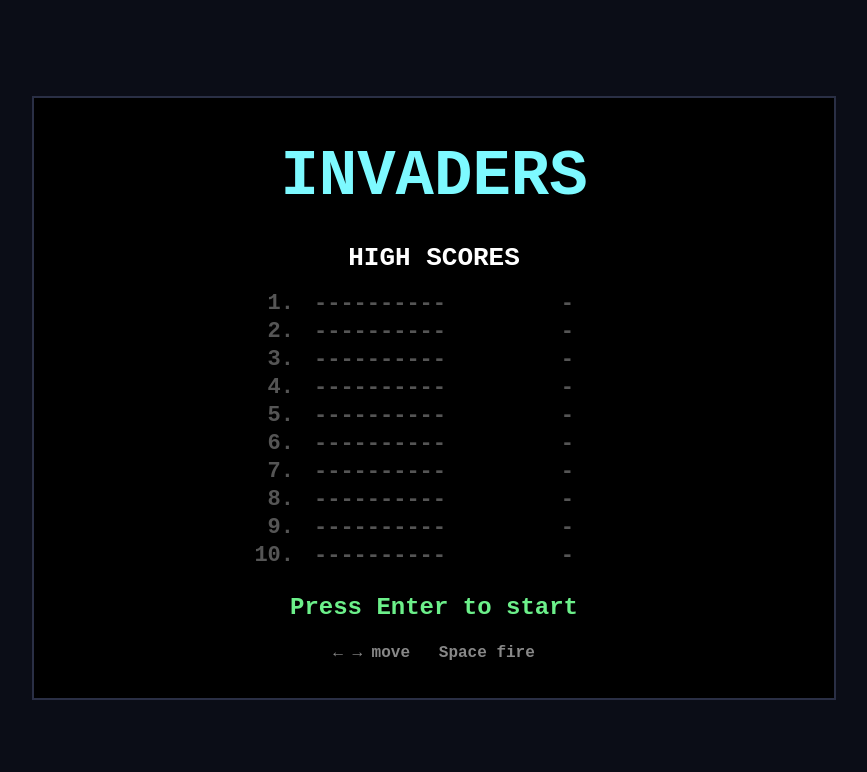
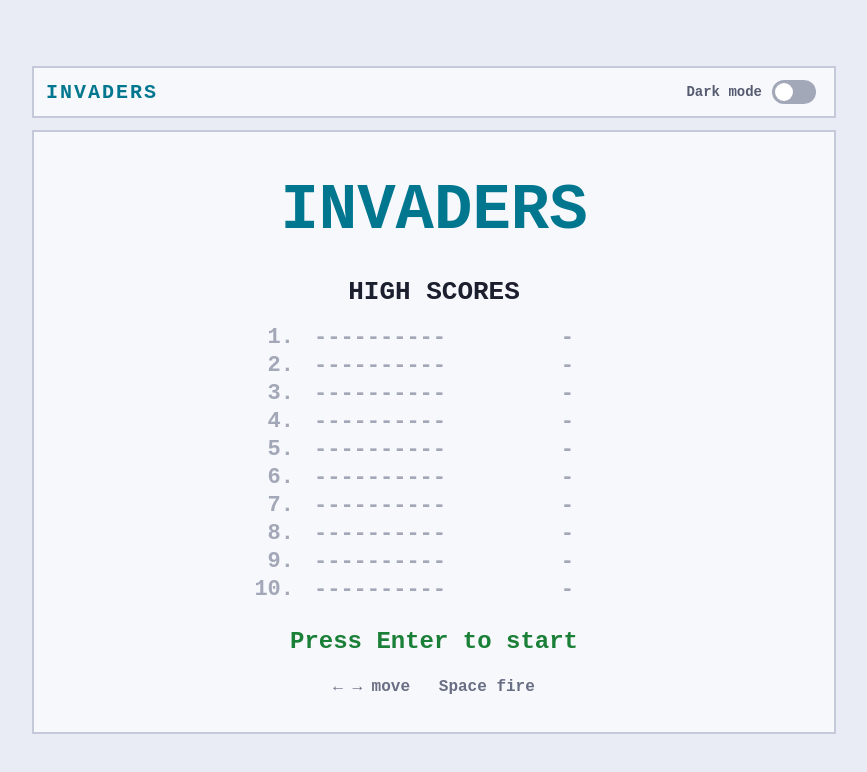
Before and after one commit to Mokolea/test-invaders, a plain HTML site: page index.html in a window 1280 px wide. Shown: the whole page, without its empty margins (206-1073 px from the left). Drawn offline with Linux system fonts and the light colour scheme.

Commit message:
Add light/dark theme with a header toggle switch
The existing look becomes the dark theme; a new light theme darkens the
neon hues to keep at least 4.5:1 contrast on its off-white background.
A header bar above the canvas holds the switch. The choice is saved in
localStorage (invaders.theme) and defaults to the system preference.
Canvas colours move into PALETTES in config.js, and aliens store a row
index so a theme switch recolours them mid-wave.

Co-Authored-By: Claude Opus 5.5 <noreply@anthropic.com>

```diff
--- a/index.html
+++ b/index.html
@@ -3,9 +3,28 @@
 <head>
 <meta charset="UTF-8">
 <title>Invaders</title>
+<script>
+  // Pick the theme before the first paint so the page doesn't flash.
+  // Saved choice first, then the system preference, then dark.
+  (function () {
+    var theme = null;
+    try { theme = localStorage.getItem("invaders.theme"); } catch (e) {}
+    if (theme !== "light" && theme !== "dark") {
+      theme = window.matchMedia && window.matchMedia("(prefers-color-scheme: light)").matches ? "light" : "dark";
+    }
+    document.documentElement.dataset.theme = theme;
+  })();
+</script>
 <link rel="stylesheet" href="style.css">
 </head>
 <body>
+<header id="topbar">
+  <span class="brand">INVADERS</span>
+  <button id="theme-toggle" type="button" role="switch" aria-checked="true" aria-label="Dark mode">
+    <span class="toggle-label">Dark mode</span>
+    <span class="toggle-track" aria-hidden="true"><span class="toggle-knob"></span></span>
+  </button>
+</header>
 <div id="stage">
   <canvas id="game" width="800" height="600"></canvas>
   <input id="name-input" type="text" hidden autocomplete="off" spellcheck="false" aria-label="Your name">
--- a/js/config.js
+++ b/js/config.js
@@ -20,7 +20,50 @@ const ALIEN_GAP_Y = 18;
 const ALIEN_STEP_DOWN = 20;
 const ALIEN_BASE_SPEED = 40;   // px per second at full formation
 const ALIEN_MAX_SPEED = 260;   // px per second when one alien is left
-const ROW_COLORS = ["#ff5a7a", "#ffb84d", "#ffe45c", "#6cf08a", "#5ac8ff"];
+
+// --- Colour themes ---
+// Every canvas colour, per theme. The page colours are the CSS tokens in
+// style.css; keep bg/border in step with them. The light theme darkens the
+// neon hues so text and sprites keep at least 4.5:1 contrast on its background.
+const PALETTES = {
+  dark: {
+    bg: "#000",
+    line: "#2a2f45",        // ground line, empty ammo pips, reload bar track
+    text: "#fff",           // score, shots, overlay text
+    accent: "#7df9ff",      // player, lives, title, ammo pips
+    danger: "#ff5a7a",      // GAME OVER, LIFE LOST, RELOADING
+    warn: "#ffb84d",        // reload progress
+    highlight: "#ffe45c",   // new high score
+    success: "#6cf08a",     // "Press Enter", WAVE banner
+    secondary: "#ccc",      // high-score entries
+    muted: "#aaa",          // wave number, hints
+    faint: "#888",          // controls help
+    empty: "#555",          // empty high-score slots
+    eyes: "#000",
+    overlayStrong: "rgba(0, 0, 0, 0.75)",
+    overlay: "rgba(0, 0, 0, 0.6)",
+    rows: ["#ff5a7a", "#ffb84d", "#ffe45c", "#6cf08a", "#5ac8ff"],
+  },
+  light: {
+    bg: "#f7f8fc",
+    line: "#c5cadb",
+    text: "#1b1f2e",
+    accent: "#00778f",
+    danger: "#c8143c",
+    warn: "#a85600",
+    highlight: "#8a6d00",
+    success: "#1a7f37",
+    secondary: "#3d4357",
+    muted: "#555b70",
+    faint: "#686e84",
+    empty: "#a3a8b8",
+    eyes: "#f7f8fc",
+    overlayStrong: "rgba(247, 248, 252, 0.85)",
+    overlay: "rgba(247, 248, 252, 0.7)",
+    rows: ["#c8143c", "#a85600", "#8a6d00", "#1a7f37", "#0b6db5"],
+  },
+};
+let palette = PALETTES.dark;   // set by applyTheme() in main.js
 
 const PLAYER_W = 48;
 const PLAYER_H = 18;
--- a/js/game.js
+++ b/js/game.js
@@ -21,7 +21,7 @@ function startWave() {
       aliens.push({
         x: startX + c * (ALIEN_W + ALIEN_GAP_X),
         y: startY + r * (ALIEN_H + ALIEN_GAP_Y),
-        color: ROW_COLORS[r % ROW_COLORS.length],
+        row: r % palette.rows.length, // colour index, looked up when drawing so a theme switch recolours
         points: (rows - r) * 10, // top row is worth the most
       });
     }
--- a/js/main.js
+++ b/js/main.js
@@ -32,9 +32,41 @@ nameInput.addEventListener("keydown", (e) => {
   }
 });
 
+// --- Light/dark theme ---
+// The inline script in index.html picks the starting theme before first paint.
+const THEME_STORAGE_KEY = "invaders.theme";
+const themeToggle = document.getElementById("theme-toggle");
+
+function applyTheme(name, save) {
+  if (!PALETTES[name]) name = "dark";
+  document.documentElement.dataset.theme = name;
+  palette = PALETTES[name];
+  themeToggle.setAttribute("aria-checked", String(name === "dark"));
+  if (save) {
+    try {
+      localStorage.setItem(THEME_STORAGE_KEY, name);
+    } catch (e) {
+      // Storage blocked: the theme still applies for this session.
+    }
+  }
+}
+
+themeToggle.addEventListener("click", (e) => {
+  applyTheme(palette === PALETTES.dark ? "light" : "dark", true);
+  // After a mouse click, hand the keyboard back to the game so Space fires
+  // instead of toggling again. Keyboard users (detail === 0) keep focus.
+  if (e.detail > 0) {
+    if (state === "enterName") nameInput.focus();
+    else themeToggle.blur();
+  }
+});
+
+applyTheme(document.documentElement.dataset.theme, false);
+
 // --- Game input ---
 window.addEventListener("keydown", (e) => {
   if (e.target === nameInput) return; // typing a name, not playing
+  if (e.target === themeToggle) return; // Space/Enter operate the switch
   if (state === "enterName") {
     // Focus was lost (e.g. a click elsewhere): take it back, and still let
     // Enter save the name instead of swallowing it.
--- a/js/render.js
+++ b/js/render.js
@@ -3,7 +3,7 @@
 // --- Drawing ---
 function drawPlayer() {
   const x = player.x, y = PLAYER_Y;
-  ctx.fillStyle = "#7df9ff";
+  ctx.fillStyle = palette.accent;
   ctx.fillRect(x, y + 8, PLAYER_W, PLAYER_H - 8);
   ctx.fillRect(x + 6, y + 4, PLAYER_W - 12, 4);
   ctx.fillRect(x + PLAYER_W / 2 - 4, y - 4, 8, 8);
@@ -11,7 +11,7 @@ function drawPlayer() {
 
 function drawAlien(a, frame) {
   const x = a.x, y = a.y;
-  ctx.fillStyle = a.color;
+  ctx.fillStyle = palette.rows[a.row];
   // body
   ctx.fillRect(x + 6, y + 4, ALIEN_W - 12, ALIEN_H - 10);
   ctx.fillRect(x, y + 8, ALIEN_W, 8);
@@ -27,7 +27,7 @@ function drawAlien(a, frame) {
     ctx.fillRect(x + ALIEN_W - 16, y + ALIEN_H - 6, 6, 6);
   }
   // eyes
-  ctx.fillStyle = "#000";
+  ctx.fillStyle = palette.eyes;
   ctx.fillRect(x + 11, y + 9, 4, 4);
   ctx.fillRect(x + ALIEN_W - 15, y + 9, 4, 4);
 }
@@ -41,15 +41,15 @@ function drawCenteredText(text, y, size, color) {
 }
 
 function drawStartScreen(time) {
-  drawCenteredText("INVADERS", 80, 64, "#7df9ff");
-  drawCenteredText("HIGH SCORES", 160, 26, "#fff");
+  drawCenteredText("INVADERS", 80, 64, palette.accent);
+  drawCenteredText("HIGH SCORES", 160, 26, palette.text);
 
   ctx.font = 'bold 22px "Courier New", monospace';
   ctx.textBaseline = "middle";
   for (let i = 0; i < HIGH_SCORE_COUNT; i++) {
     const y = 205 + i * 28;
     const entry = highScores[i];
-    ctx.fillStyle = i === highlightIndex ? "#ffe45c" : entry ? "#ccc" : "#555";
+    ctx.fillStyle = i === highlightIndex ? palette.highlight : entry ? palette.secondary : palette.empty;
     ctx.textAlign = "right";
     ctx.fillText(`${i + 1}.`, 260, y);
     ctx.textAlign = "left";
@@ -59,25 +59,25 @@ function drawStartScreen(time) {
   }
 
   if (Math.floor(time / 500) % 2 === 0) {
-    drawCenteredText("Press Enter to start", 510, 24, "#6cf08a");
+    drawCenteredText("Press Enter to start", 510, 24, palette.success);
   }
-  drawCenteredText("← → move   Space fire", 555, 16, "#888");
+  drawCenteredText("← → move   Space fire", 555, 16, palette.faint);
 }
 
 function drawNameEntry() {
-  ctx.fillStyle = "rgba(0, 0, 0, 0.75)";
+  ctx.fillStyle = palette.overlayStrong;
   ctx.fillRect(0, 0, W, H);
   const rank = highScoreRank(score);
-  drawCenteredText("GAME OVER", 170, 48, "#ff5a7a");
-  drawCenteredText("NEW HIGH SCORE!", 225, 28, "#ffe45c");
-  drawCenteredText(`Score: ${score}  -  Rank ${rank + 1}`, 262, 22, "#fff");
-  drawCenteredText("Enter your name:", 298, 18, "#aaa");
+  drawCenteredText("GAME OVER", 170, 48, palette.danger);
+  drawCenteredText("NEW HIGH SCORE!", 225, 28, palette.highlight);
+  drawCenteredText(`Score: ${score}  -  Rank ${rank + 1}`, 262, 22, palette.text);
+  drawCenteredText("Enter your name:", 298, 18, palette.muted);
   // The HTML input (#name-input) sits at y = 318..362 here.
-  drawCenteredText("Press Enter to save", 395, 18, "#aaa");
+  drawCenteredText("Press Enter to save", 395, 18, palette.muted);
 }
 
 function draw(time) {
-  ctx.fillStyle = "#000";
+  ctx.fillStyle = palette.bg;
   ctx.fillRect(0, 0, W, H);
 
   if (state === "start") {
@@ -86,26 +86,26 @@ function draw(time) {
   }
 
   // ground line
-  ctx.fillStyle = "#2a2f45";
+  ctx.fillStyle = palette.line;
   ctx.fillRect(0, H - 14, W, 2);
 
   const frame = Math.floor(time / 400) % 2 === 0;
   for (const a of aliens) drawAlien(a, frame);
 
-  ctx.fillStyle = "#fff";
+  ctx.fillStyle = palette.text;
   for (const s of shots) ctx.fillRect(s.x, s.y, SHOT_W, SHOT_H);
 
   drawPlayer();
 
   // Score (top left)
-  ctx.fillStyle = "#fff";
+  ctx.fillStyle = palette.text;
   ctx.font = 'bold 20px "Courier New", monospace';
   ctx.textAlign = "left";
   ctx.textBaseline = "top";
   ctx.fillText(`SCORE: ${score}`, 16, 16);
 
   // Lives as small ships under the score
-  ctx.fillStyle = "#7df9ff";
+  ctx.fillStyle = palette.accent;
   for (let i = 0; i < lives; i++) {
     const lx = 16 + i * 30, ly = 46;
     ctx.fillRect(lx, ly + 4, 22, 6);
@@ -114,7 +114,7 @@ function draw(time) {
   }
 
   // Wave number (top center)
-  ctx.fillStyle = "#aaa";
+  ctx.fillStyle = palette.muted;
   ctx.textAlign = "center";
   ctx.fillText(`WAVE ${wave}`, W / 2, 16);
   ctx.textAlign = "left";
@@ -123,30 +123,30 @@ function draw(time) {
   const pipW = 6, pipH = 14, pipGap = 4;
   const pipsX = W - 16 - MAGAZINE * (pipW + pipGap) + pipGap;
   if (reloadTimer > 0) {
-    ctx.fillStyle = "#ff5a7a";
+    ctx.fillStyle = palette.danger;
     ctx.textAlign = "right";
     ctx.fillText("RELOADING", pipsX - 12, 16);
     const progress = 1 - reloadTimer / RELOAD_TIME;
-    ctx.fillStyle = "#2a2f45";
+    ctx.fillStyle = palette.line;
     ctx.fillRect(pipsX, 19, W - 16 - pipsX, pipH);
-    ctx.fillStyle = "#ffb84d";
+    ctx.fillStyle = palette.warn;
     ctx.fillRect(pipsX, 19, (W - 16 - pipsX) * progress, pipH);
   } else {
     for (let i = 0; i < MAGAZINE; i++) {
-      ctx.fillStyle = i < MAGAZINE - streak ? "#7df9ff" : "#2a2f45";
+      ctx.fillStyle = i < MAGAZINE - streak ? palette.accent : palette.line;
       ctx.fillRect(pipsX + i * (pipW + pipGap), 19, pipW, pipH);
     }
   }
 
   if (state === "banner") {
-    const color = bannerKind === "lifeLost" ? "#ff5a7a" : "#6cf08a";
+    const color = bannerKind === "lifeLost" ? palette.danger : palette.success;
     drawCenteredText(bannerText, H / 2, 40, color);
   } else if (state === "lost") {
-    ctx.fillStyle = "rgba(0, 0, 0, 0.6)";
+    ctx.fillStyle = palette.overlay;
     ctx.fillRect(0, 0, W, H);
-    drawCenteredText("GAME OVER", H / 2 - 30, 48, "#ff5a7a");
-    drawCenteredText(`Final score: ${score}  -  Wave ${wave}`, H / 2 + 20, 22, "#fff");
-    drawCenteredText("Press Enter to continue", H / 2 + 56, 18, "#aaa");
+    drawCenteredText("GAME OVER", H / 2 - 30, 48, palette.danger);
+    drawCenteredText(`Final score: ${score}  -  Wave ${wave}`, H / 2 + 20, 22, palette.text);
+    drawCenteredText("Press Enter to continue", H / 2 + 56, 18, palette.muted);
   } else if (state === "enterName") {
     drawNameEntry();
   }
--- a/style.css
+++ b/style.css
@@ -1,15 +1,110 @@
+/* Theme tokens. The canvas colours live in PALETTES (js/config.js) and must match these. */
+:root,
+:root[data-theme="dark"] {
+  color-scheme: dark;
+  --page-bg: #0b0d17;
+  --canvas-bg: #000;
+  --border: #2a2f45;
+  --text: #fff;
+  --muted: #aaa;
+  --accent: #7df9ff;
+  --track-off: #c5cadb;
+  --knob: #0b0d17;
+}
+:root[data-theme="light"] {
+  color-scheme: light;
+  --page-bg: #e9ecf4;
+  --canvas-bg: #f7f8fc;
+  --border: #c5cadb;
+  --text: #1b1f2e;
+  --muted: #555b70;
+  --accent: #00778f;
+  --track-off: #a3a8b8;
+  --knob: #fff;
+}
+
 html, body {
   margin: 0;
   height: 100%;
-  background: #0b0d17;
+  background: var(--page-bg);
+  color: var(--text);
+  font-family: "Courier New", monospace;
+}
+body {
+  display: flex;
+  flex-direction: column;
+  align-items: center;
+  justify-content: center;
+  gap: 12px;
+}
+
+/* Header bar above the canvas, as wide as the canvas plus its border */
+#topbar {
+  width: 804px;
+  box-sizing: border-box;
   display: flex;
   align-items: center;
-  justify-content: center;
-  font-family: "Courier New", monospace;
+  justify-content: space-between;
+  padding: 8px 12px;
+  border: 2px solid var(--border);
+  background: var(--canvas-bg);
 }
+.brand {
+  font-weight: bold;
+  font-size: 20px;
+  letter-spacing: 2px;
+  color: var(--accent);
+}
+
+/* Theme switch: a button with role="switch"; aria-checked="true" means dark */
+#theme-toggle {
+  display: flex;
+  align-items: center;
+  gap: 10px;
+  padding: 4px 6px;
+  font: bold 14px "Courier New", monospace;
+  color: var(--muted);
+  background: none;
+  border: none;
+  border-radius: 4px;
+  cursor: pointer;
+}
+#theme-toggle:focus-visible {
+  outline: 2px solid var(--accent);
+  outline-offset: 2px;
+}
+.toggle-track {
+  position: relative;
+  width: 44px;
+  height: 24px;
+  border-radius: 12px;
+  background: var(--track-off);
+  transition: background 0.2s;
+}
+.toggle-knob {
+  position: absolute;
+  top: 3px;
+  left: 3px;
+  width: 18px;
+  height: 18px;
+  border-radius: 50%;
+  background: var(--knob);
+  transition: transform 0.2s;
+}
+#theme-toggle[aria-checked="true"] .toggle-track {
+  background: var(--accent);
+}
+#theme-toggle[aria-checked="true"] .toggle-knob {
+  transform: translateX(20px);
+}
+@media (prefers-reduced-motion: reduce) {
+  .toggle-track, .toggle-knob { transition: none; }
+}
+
 canvas {
-  background: #000;
-  border: 2px solid #2a2f45;
+  display: block;
+  background: var(--canvas-bg);
+  border: 2px solid var(--border);
   image-rendering: pixelated;
 }
 #stage {
@@ -26,9 +121,9 @@ canvas {
   padding: 4px 8px;
   font: bold 28px "Courier New", monospace;
   text-align: center;
-  color: #7df9ff;
-  background: #000;
-  border: 2px solid #7df9ff;
+  color: var(--accent);
+  background: var(--canvas-bg);
+  border: 2px solid var(--accent);
   outline: none;
 }
 #name-input[hidden] {
```
Also changed, not shown: CLAUDE.md (+5 -4 lines), README.md.
